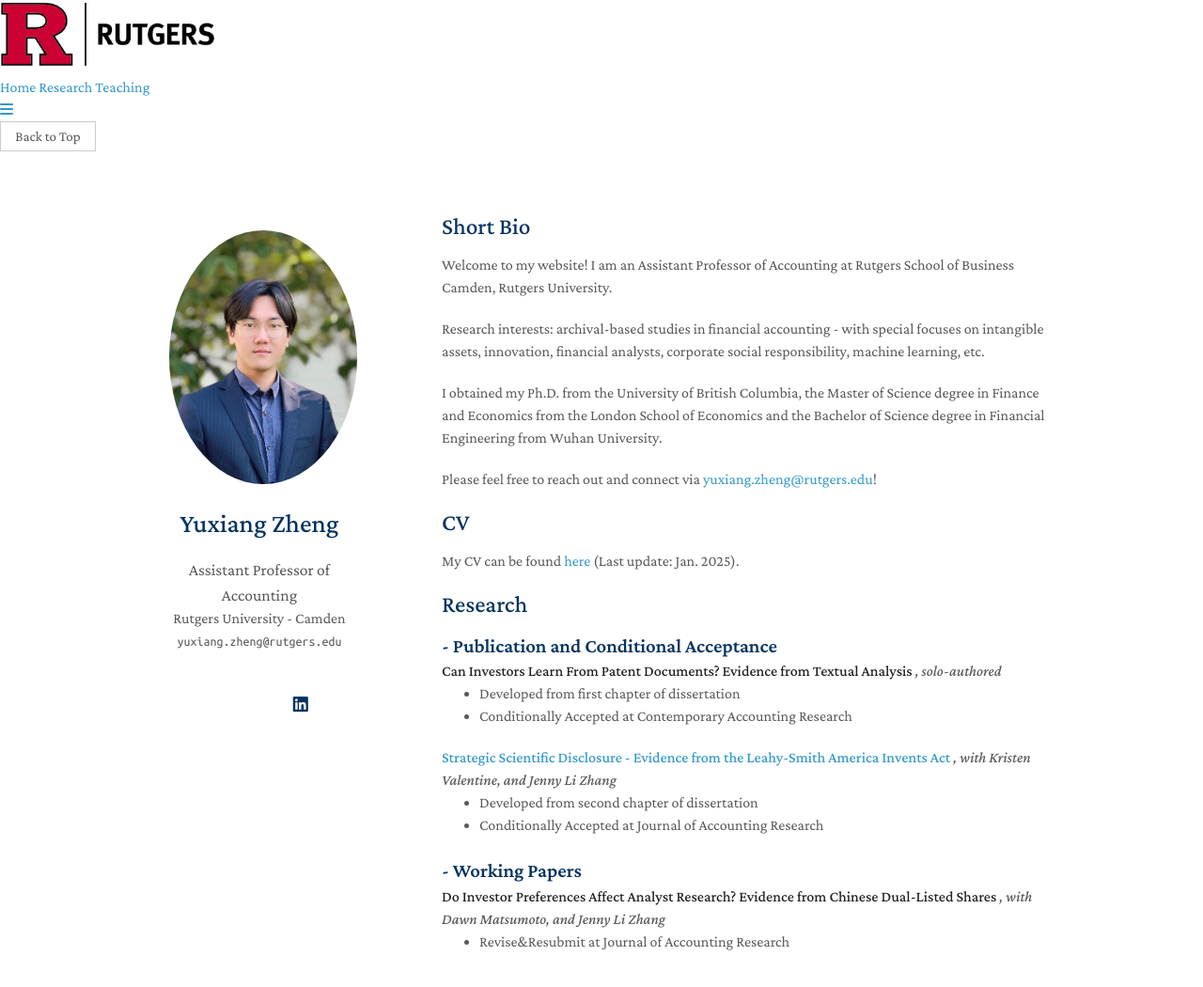
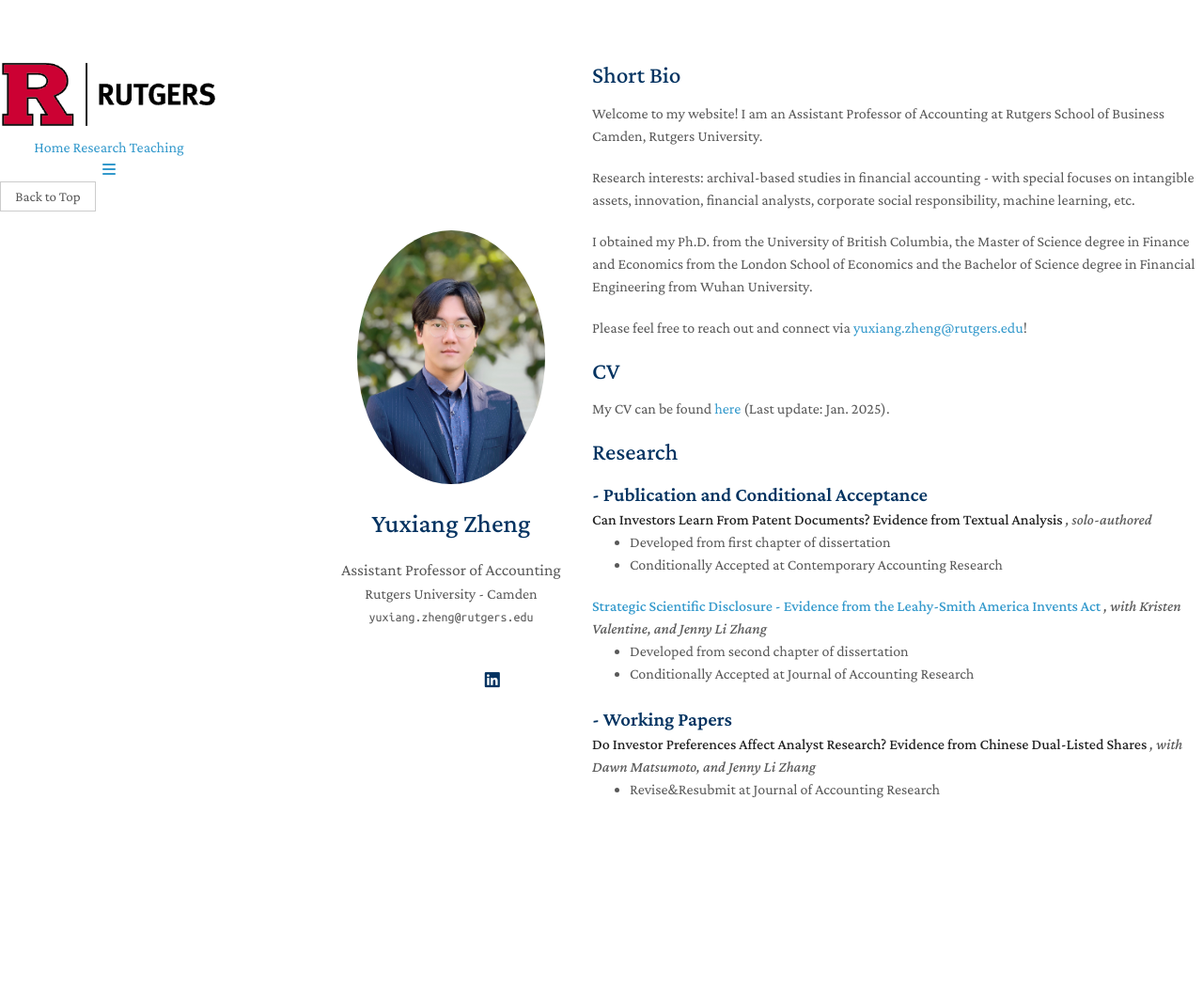
Before and after one commit to yuxiang-zheng/yuxiang-zheng.github.io, a Jekyll site: the page built from index.md, in a window 1280 px wide and 1108 px high. Shown: the top 1050 px of the window at 94% size. Built offline with Jekyll 4.4.1, drawn with Linux system fonts in a browser that asks for light colours; a style sheet for code colours, icons or effects is not loaded; our own code applies the rules of GitHub Pages for plain Markdown files.

Commit message:
Update homepage.html

```diff
--- a/_layouts/homepage.html
+++ b/_layouts/homepage.html
@@ -1,9 +1,9 @@
 <!DOCTYPE html>
 <html lang="{{ site.lang | default: "en-US" }}">
-
-
   </head>
-      <div class="topnav">
+  <body>
+          <header>
+             <div class="topnav">
       <a href="https://www.rutgers.edu"><img width="230" src="./assets/img/rutgers_logo.png"></a>
       <div id="myLinks">
 <a class="normal" href="./#bio">Home</a>
@@ -71,10 +71,8 @@
     <link rel="stylesheet" href="./assets/css/publications-no-dark-mode.css">
     {% endif %}
 
+    <div class="wrapper">
 
-  <body>
-    <div class="wrapper">
-      <header>
 
         {% if site.avatar %}
         <a class="image avatar"><a class="image avatar"><img src="{{ site.avatar }}" alt="avatar" style="width: 200px; height: 270px; object-fit: cover;"/></a></a>
```
